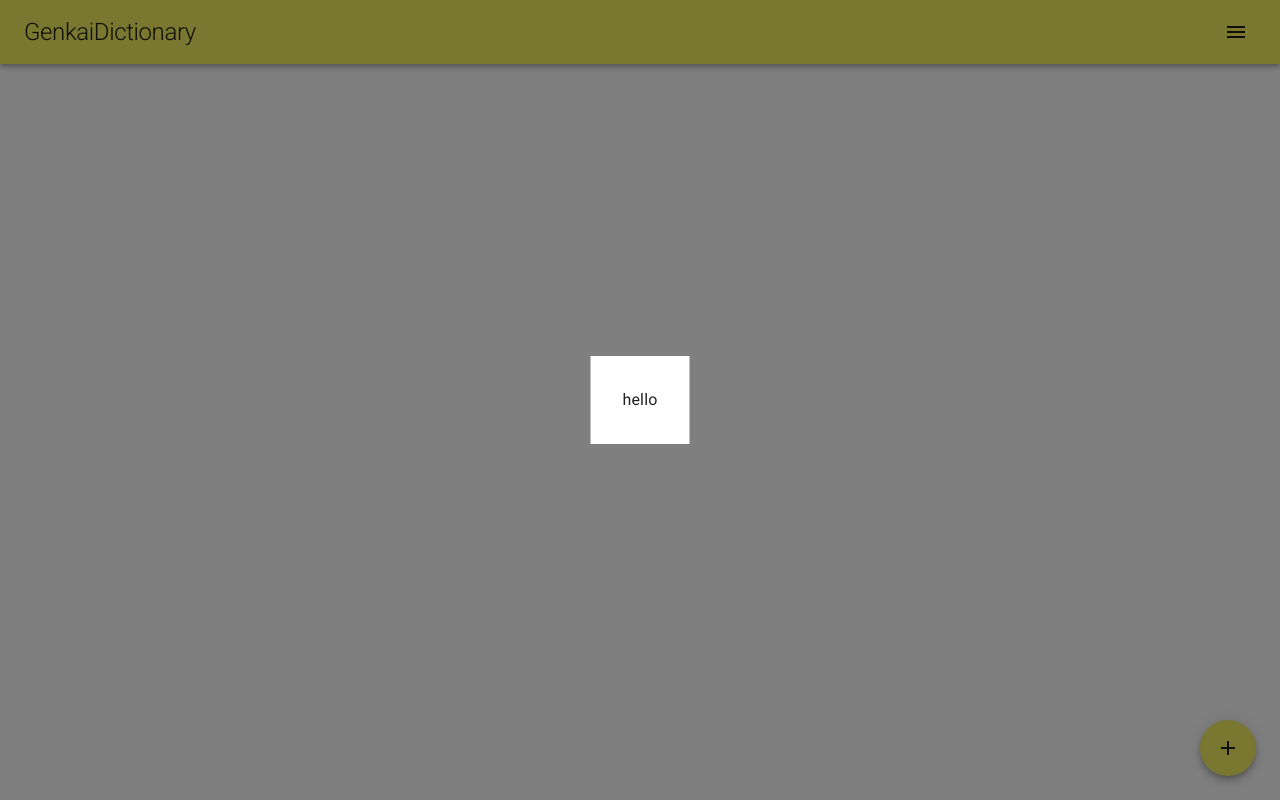
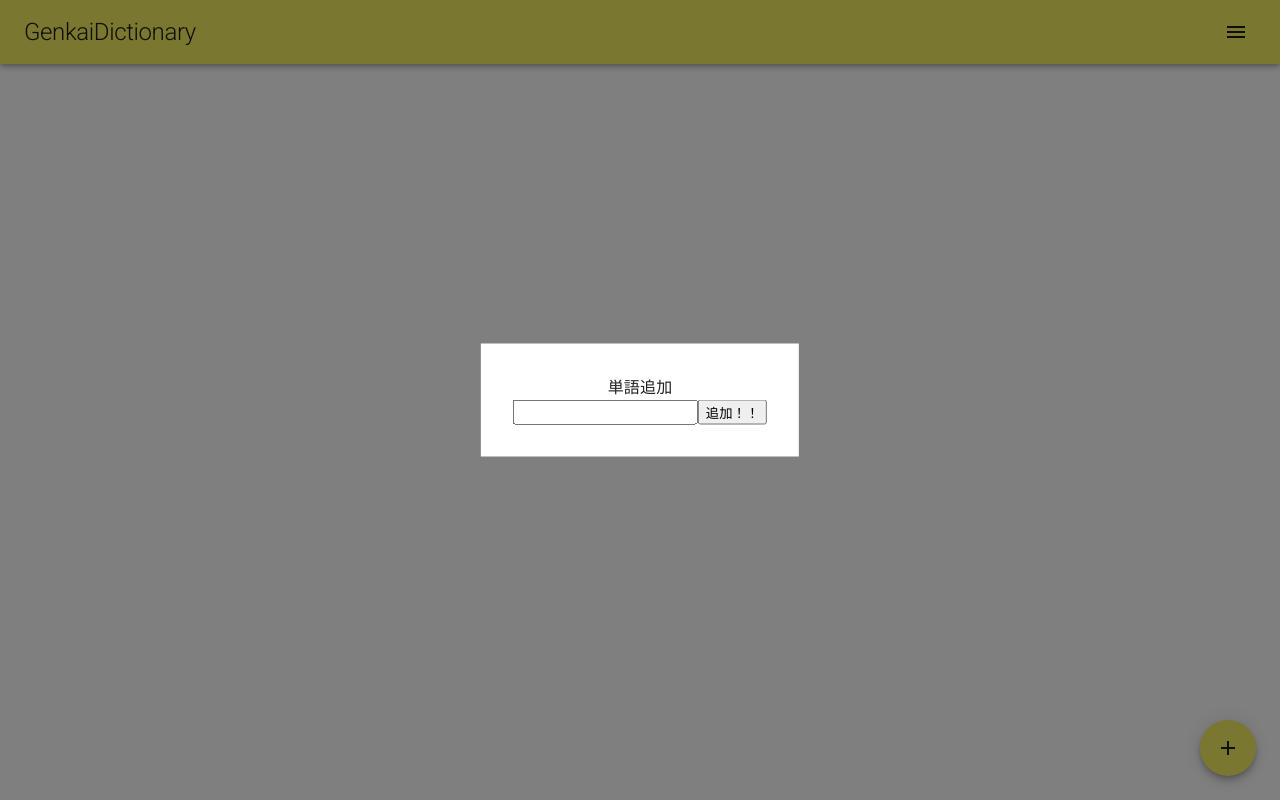
Before and after one commit to higashiji2000/genkai-dictionary, a React (Create React App) app: page / in a window 1280 px wide. Both pictures are taken after a click on the button 1228 px from the left and 748 px from the top of the page. Built offline with nearby package versions, Linux system fonts and the light colour scheme.

Commit message:
formを取得してコンソールに出すまで

```diff
--- a/src/component/utilities/addModal.tsx
+++ b/src/component/utilities/addModal.tsx
@@ -1,8 +1,56 @@
-import { Modal, Box } from "@mui/material";
+/** @jsxImportSource @emotion/react */
+import { Modal, Box, Typography } from "@mui/material";
+import { useForm } from "react-hook-form";
+import { css } from "@mui/material/styles";
 
 type Props = {
   open: boolean;
   handleClose: () => void;
+};
+
+export const AddModal = (props: Props) => {
+  const { open, handleClose } = props;
+  const {
+    register,
+    handleSubmit,
+    formState: { errors },
+  } = useForm({ shouldUnregister: true, reValidateMode: "onSubmit" });
+  return (
+    <Modal open={open} onClose={handleClose}>
+      <Box sx={modalStyle}>
+        <Typography align="center">単語追加</Typography>
+        <form
+          action="submit"
+          onSubmit={handleSubmit(
+            (data) => {
+              console.log(data);
+            },
+            (data) => {
+              console.log("error" + data);
+            }
+          )}
+          css={form}
+        >
+          <input
+            type="text"
+            {...register("word", {
+              required: "入力必須です",
+              pattern: {
+                value: /^[あ-ん]+$/,
+                message: "ひらがなのみ入力可能です",
+              },
+            })}
+          />
+          <button>追加！！</button>
+        </form>
+        {errors.word && (
+          <Typography sx={{ color: "warning.main" }}>
+            {errors.word.message}
+          </Typography>
+        )}
+      </Box>
+    </Modal>
+  );
 };
 
 const modalStyle = {
@@ -15,11 +63,6 @@ const modalStyle = {
   width: "fit-content",
 };
 
-export const AddModal = (props: Props) => {
-  const { open, handleClose } = props;
-  return (
-    <Modal open={open} onClose={handleClose}>
-      <Box sx={modalStyle}>hello</Box>
-    </Modal>
-  );
-};
+const form = css`
+  display: flex;
+`;
```
